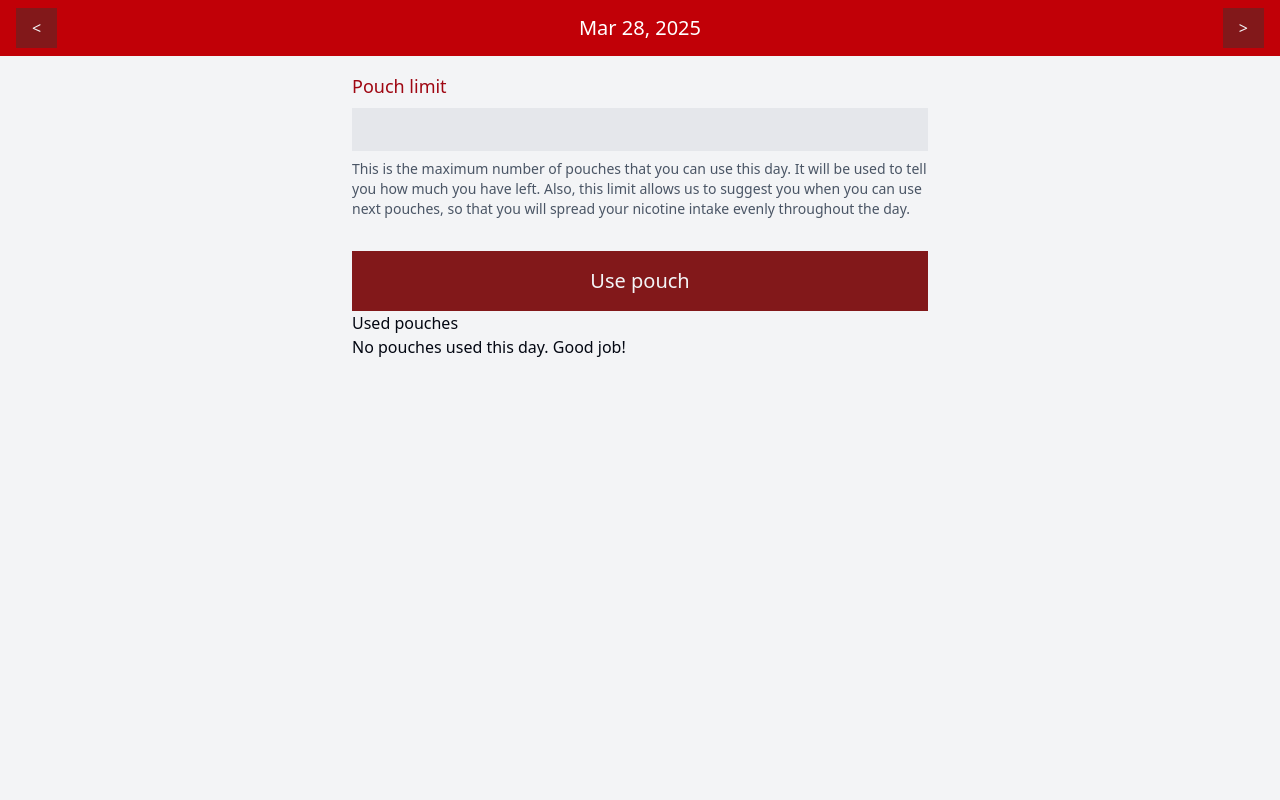
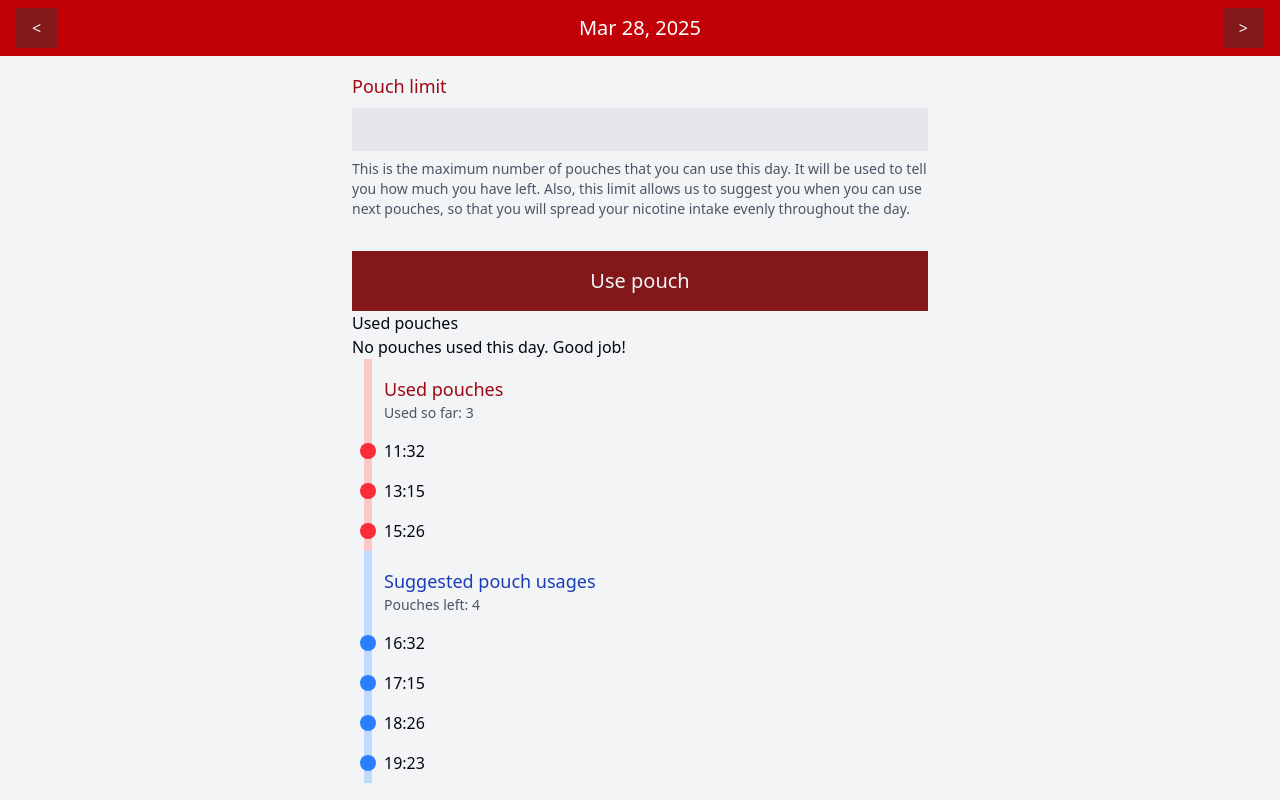
Before and after one commit to bartoszOsn/nicotine-quit-helper, an Angular app: page / in a window 1280 px wide. Built offline with nearby package versions, Linux system fonts and the light colour scheme.

Commit message:
app-timeline

```diff
--- /dev/null
+++ b/src/ui/common/ColorVariant.ts
@@ -0,0 +1 @@
+export type ColorVariant = 'primary' | 'secondary';
--- /dev/null
+++ b/src/ui/common/app-timeline/AppTimelineComponent.html
@@ -0,0 +1 @@
+<ng-content />
--- /dev/null
+++ b/src/ui/common/app-timeline/AppTimelineComponent.ts
@@ -0,0 +1,12 @@
+import { Component } from '@angular/core';
+import { setHostClasses } from '../../../util/setHostClasses';
+
+@Component({
+	selector: 'app-timeline',
+	templateUrl: 'AppTimelineComponent.html'
+})
+export class AppTimelineComponent {
+	constructor() {
+		setHostClasses('flex flex-col');
+	}
+}
--- /dev/null
+++ b/src/ui/common/app-timeline/AppTimelineItemComponent.html
@@ -0,0 +1,7 @@
+<div class="w-8 flex justify-center items-stretch relative">
+    <div class="{{lineColorClass()}} w-2"></div>
+    <div class="w-4 h-4 {{marbleColorClass()}} rounded-full absolute left-1/2 top-1/2 -translate-1/2"></div>
+</div>
+<div class="py-2 font-medium">
+    <ng-content />
+</div>
--- /dev/null
+++ b/src/ui/common/app-timeline/AppTimelineItemComponent.ts
@@ -0,0 +1,23 @@
+import { Component, computed, input } from '@angular/core';
+import { setHostClasses } from '../../../util/setHostClasses';
+import { ColorVariant } from '../ColorVariant';
+
+@Component({
+	selector: 'app-timeline-item',
+	templateUrl: 'AppTimelineItemComponent.html'
+})
+export class AppTimelineItemComponent {
+	readonly variant = input<ColorVariant>('primary');
+
+	readonly marbleColorClass = computed(() => {
+		return this.variant() === 'primary' ? 'bg-primary-500' : 'bg-blue-500';
+	});
+
+	readonly lineColorClass = computed(() => {
+		return this.variant() === 'primary' ? 'bg-primary-200' : 'bg-blue-200';
+	});
+
+	constructor() {
+		setHostClasses('flex flex-row');
+	}
+}
--- /dev/null
+++ b/src/ui/common/app-timeline/AppTimelineSectionHeaderComponent.html
@@ -0,0 +1,9 @@
+<div class="w-8 flex justify-center items-stretch relative">
+    <div class="{{lineColorClass()}} w-2"></div>
+</div>
+<div class="py-2 mt-2">
+    <h3 class="{{headerColorClass()}} text-lg font-medium"><ng-content select="[app-timeline-header]" /></h3>
+    <p class="text-gray-600 text-sm">
+        <ng-content select="[app-timeline-body]" />
+    </p>
+</div>
--- /dev/null
+++ b/src/ui/common/app-timeline/AppTimelineSectionHeaderComponent.ts
@@ -0,0 +1,23 @@
+import { Component, computed, input } from '@angular/core';
+import { setHostClasses } from '../../../util/setHostClasses';
+import { ColorVariant } from '../ColorVariant';
+
+@Component({
+	selector: 'app-timeline-section-header',
+	templateUrl: 'AppTimelineSectionHeaderComponent.html'
+})
+export class AppTimelineSectionHeaderComponent {
+	readonly variant = input<ColorVariant>('primary');
+
+	readonly headerColorClass = computed(() => {
+		return this.variant() === 'primary' ? 'text-primary-800' : 'text-blue-800';
+	});
+
+	readonly lineColorClass = computed(() => {
+		return this.variant() === 'primary' ? 'bg-primary-200' : 'bg-blue-200';
+	});
+
+	constructor() {
+		setHostClasses('flex flex-row');
+	}
+}
--- a/src/ui/home/views/present-view/PresentViewComponent.html
+++ b/src/ui/home/views/present-view/PresentViewComponent.html
@@ -7,3 +7,21 @@
 <used-pouches />
 
 <remaining-pouches-component />
+
+<app-timeline>
+    <app-timeline-section-header>
+        <span app-timeline-header>Used pouches</span>
+        <span app-timeline-body>Used so far: 3</span>
+    </app-timeline-section-header>
+    <app-timeline-item>11:32</app-timeline-item>
+    <app-timeline-item>13:15</app-timeline-item>
+    <app-timeline-item>15:26</app-timeline-item>
+    <app-timeline-section-header variant="secondary">
+        <span app-timeline-header>Suggested pouch usages</span>
+        <span app-timeline-body>Pouches left: 4</span>
+    </app-timeline-section-header>
+    <app-timeline-item variant="secondary">16:32</app-timeline-item>
+    <app-timeline-item variant="secondary">17:15</app-timeline-item>
+    <app-timeline-item variant="secondary">18:26</app-timeline-item>
+    <app-timeline-item variant="secondary">19:23</app-timeline-item>
+</app-timeline>
```
Also changed, not shown: src/ui/home/views/present-view/PresentViewComponent.ts (+7 -1 lines).
